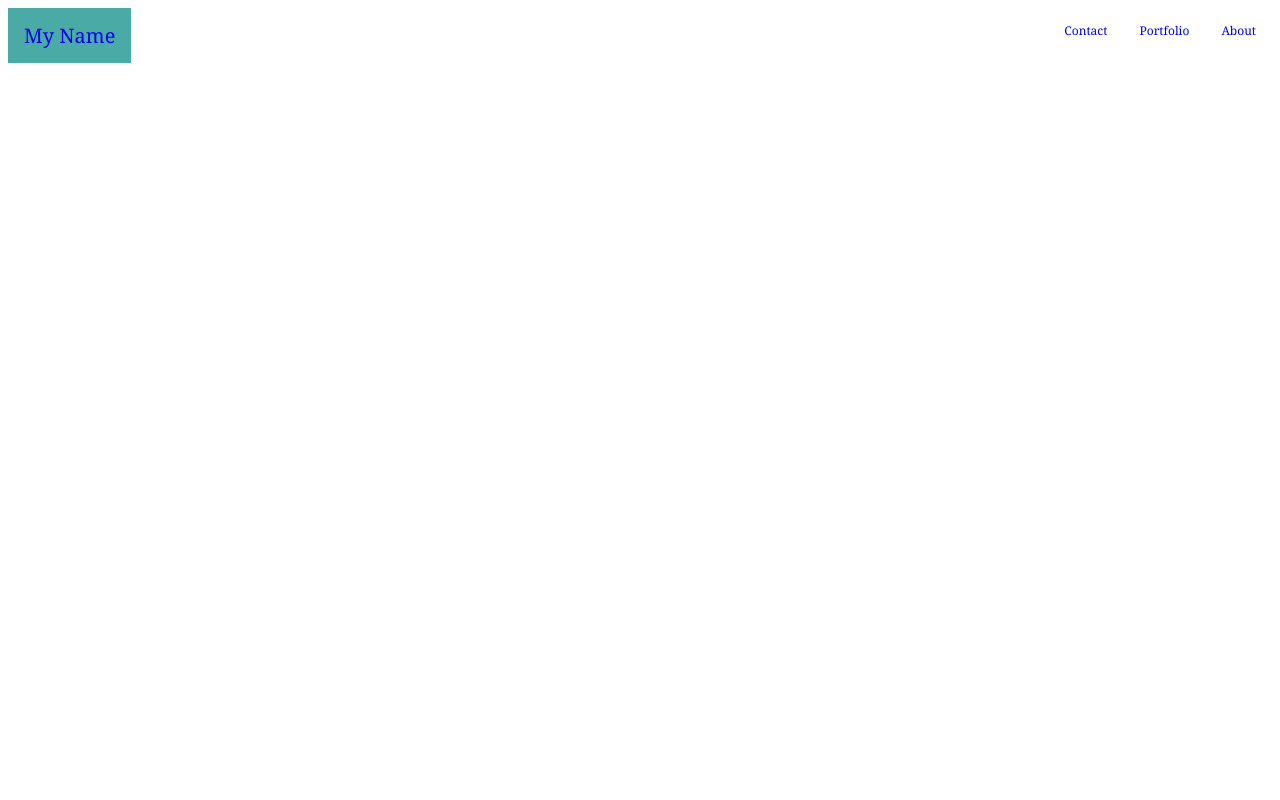
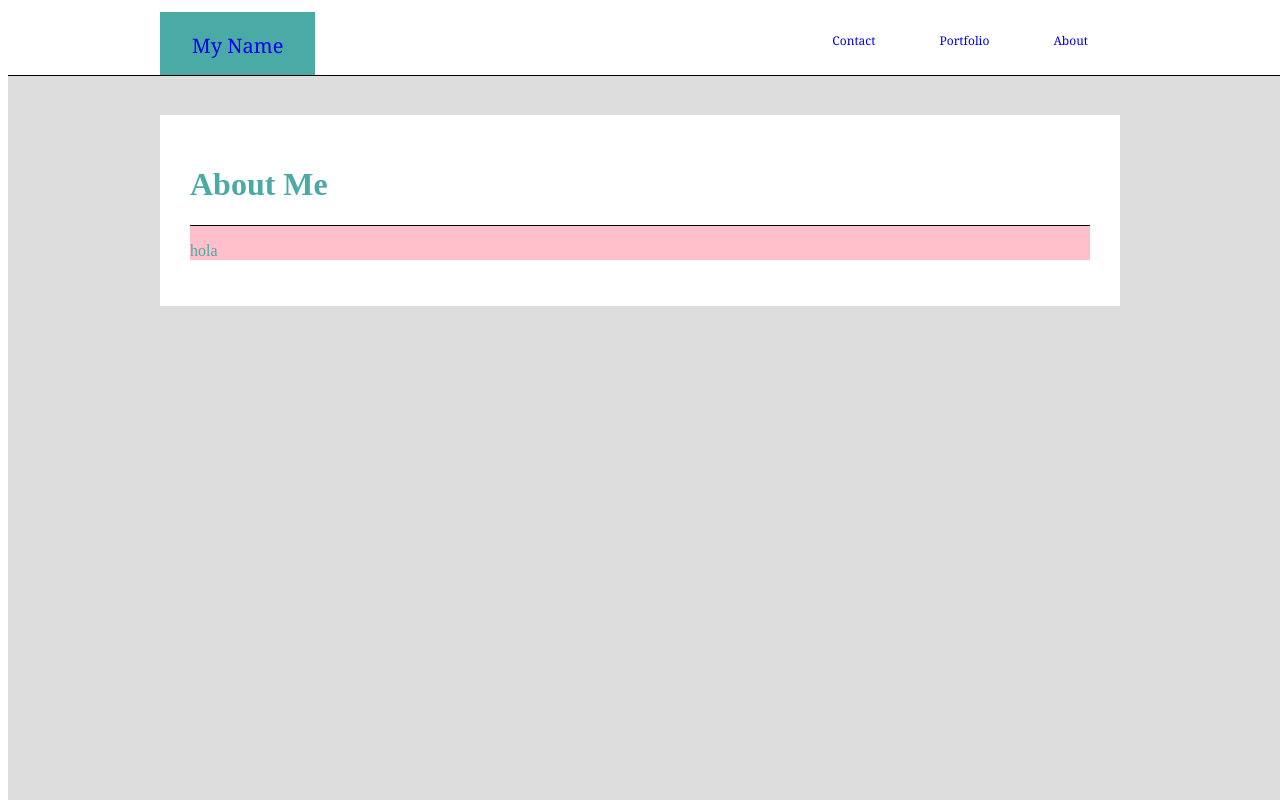
Before and after one commit to diegos21/Basic-Portfolio, a plain HTML site: page index.html in a window 1280 px wide. Drawn offline with Linux system fonts and the light colour scheme.

Commit message:
ya mejor

```diff
--- a/assets/css/style.css
+++ b/assets/css/style.css
@@ -1,3 +1,6 @@
+
+
+
 ul {
     list-style-type: none;
     margin: 0;
@@ -12,7 +15,7 @@ li {
 li a {
     display: block;
     text-align: center;
-    padding: 14px 16px;
+    padding: 20px 32px;
     text-decoration: none;
     font-family: Georgia, 'Times New Roman', Times, serif;
     font-size: 12px;
@@ -24,3 +27,55 @@ li a:hover:not(.active) {
     background-color: #4aaaa5;
     font-size: 20px;
 }
+
+.first {
+    position: relative;
+    width: 960px;
+    margin: 0 auto;
+    top: 4px;
+
+}
+
+.second {
+    border-top: 1px solid black;
+    position: absolute;
+    top: 75px;
+    width: 100%;
+    background-color: #dddddd;
+    height: 960px;
+    z-index: 1;
+}
+.footer {
+    color: #ffffff;
+    background-color: #294a70;
+    width: 100%;
+    position: absolute;
+    bottom: 0;
+    height:50px;
+    border-top: 4px solid #4aaaa5;
+    text-align: center;
+}
+.contenido {
+    z-index: 2;
+    position: relative;
+    width: 900px;
+    top: 40px;
+    vertical-align: middle;
+    margin: 0 auto;
+    background-color: white;
+    color: #4aaaa5;
+    padding: 30px;
+}
+
+.contenido2 {
+    position: relative;
+    left: 0px;
+    background-color: pink;
+    border-top: 1px solid black;
+}
+/*
+h1 {
+    color: #4aaaa5;
+}
+padding: 0px 0px 20px 0px;
+*/
--- a/index.html
+++ b/index.html
@@ -6,16 +6,40 @@
     <link rel="stylesheet" href="assets/css/style.css" />
 </head>
 <body>
-    <ul>
-        <li><a href="#about">About</a></li>
-        <li><a href="#Portfolio">Portfolio</a></li>
-        <li><a href="#contact">Contact</a></li>
 
-        <li style="float:left">
-            <a class="active" href="#name">My Name</a>
+
+
+    <div class="first">
+        <ul>
+            <li><a href="#about">About</a></li>
+            <li><a href="#Portfolio">Portfolio</a></li>
+            <li><a href="#contact">Contact</a></li>
+
+            <li style="float:left"><a class="active" href="#name">My Name</a>
         </li>
 
     </ul>
 
+
+    </div>
+    <div class="second">
+
+            <div class="footer">
+                    <footer>Copyright &copy;</footer>
+
+            </div>
+        </div>
+
+    <div class="contenido">
+        <h1>  About Me</h1>
+
+        <div class="contenido2">
+            <p>hola</p>
+        </div>
+
+
+
+    </div>
+
 </body>
 </html>
```
